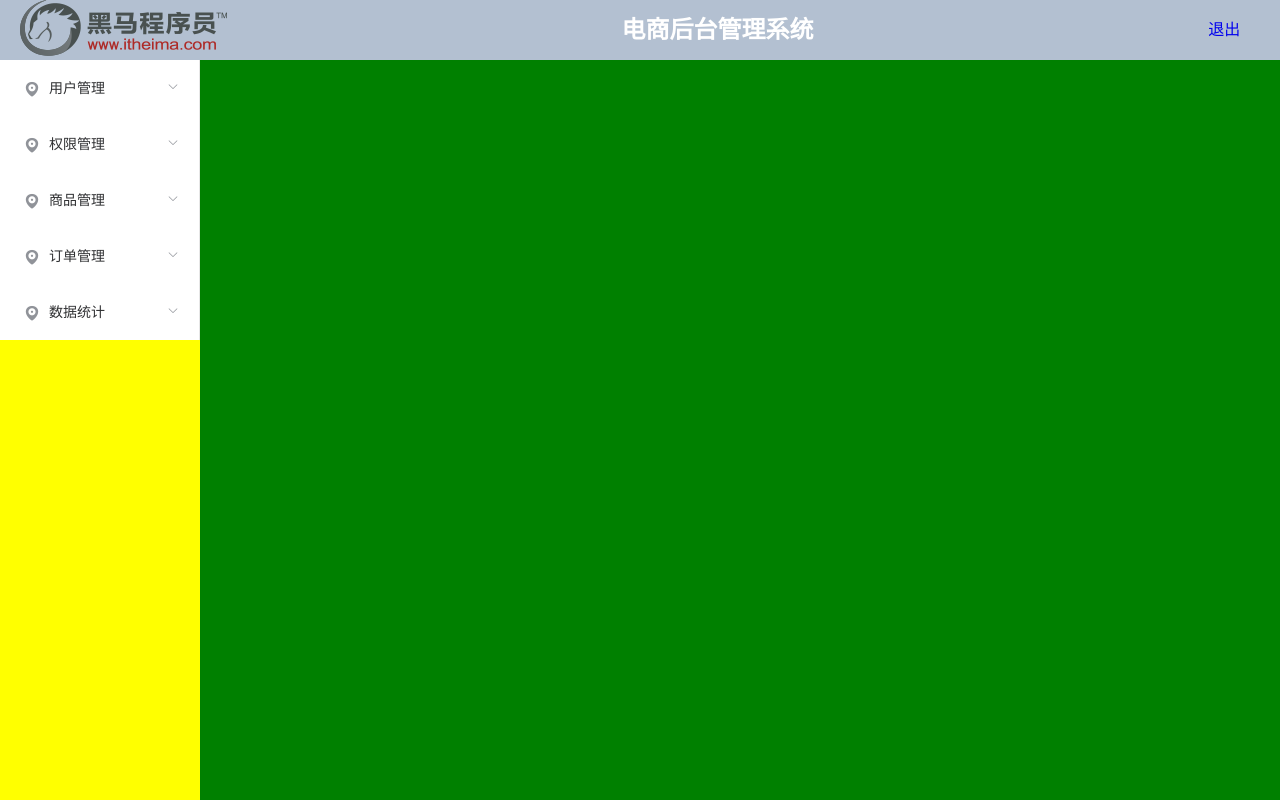
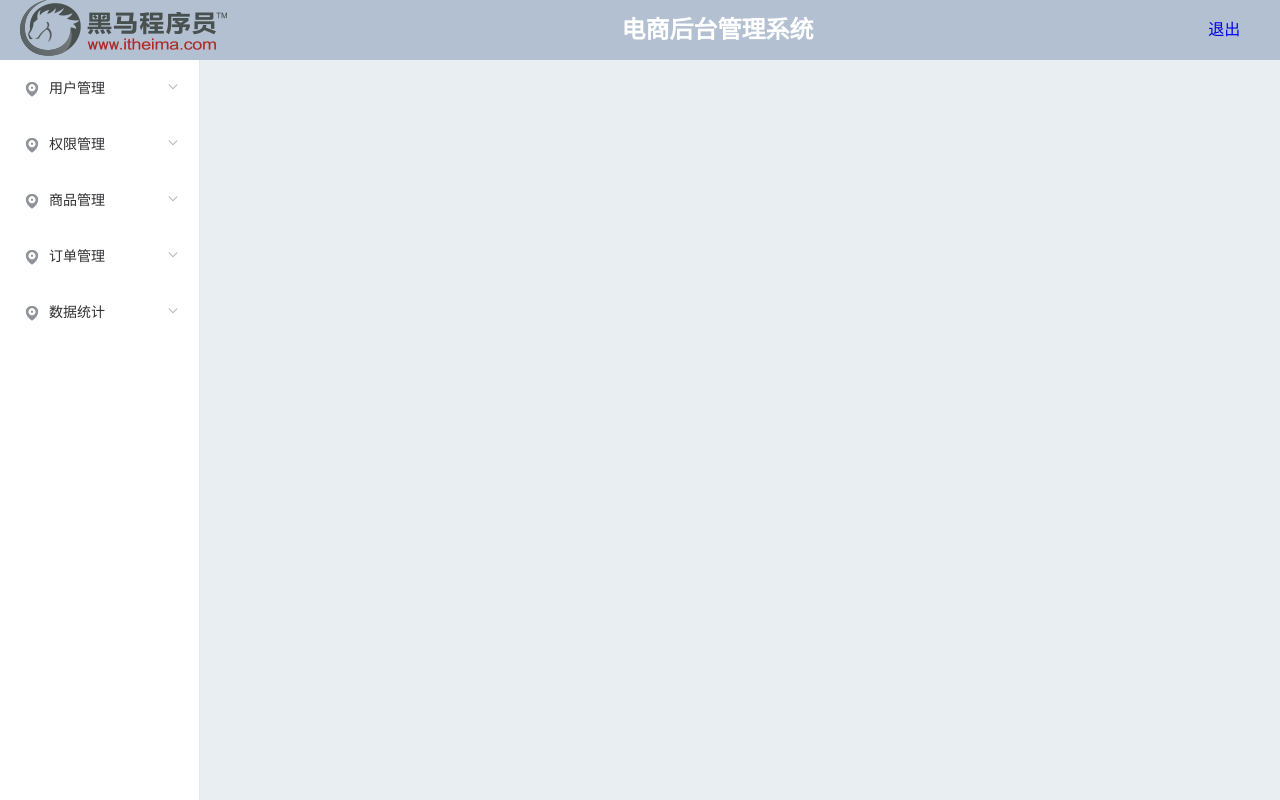
Before and after one commit to fengqianwei/pygshopmanager, a Vue app: page / in a window 1280 px wide. Built offline with nearby package versions, Linux system fonts and the light colour scheme; sample sign-in values are in the browser's storage.

Commit message:
添加用户完成

```diff
--- a/src/components/home.vue
+++ b/src/components/home.vue
@@ -99,28 +99,28 @@
 
 <script>
 export default {
-  beforeMount () {
-    if (!localStorage.getItem('token')) {
+  beforeMount() {
+    if (!localStorage.getItem("token")) {
       this.$router.push({
-        name: 'login'
-      })
-      this.$message.warning('请先登录')
+        name: "login"
+      });
+      this.$message.warning("请先登录");
     }
   },
   methods: {
     // 退出
-    handleLoginout () {
+    handleLoginout() {
       // 清楚token
-      localStorage.clear()
+      localStorage.clear();
       // 来到登录
       this.$router.push({
-        name: 'login'
-      })
+        name: "login"
+      });
       // 提示
-      this.$message.warning('退出成功')
+      this.$message.warning("退出成功");
     }
   }
-}
+};
 </script>
 
 <style>
@@ -128,12 +128,9 @@ export default {
   height: 100%;
   background-color: #b3c0d1;
 }
-.aside {
-  background-color: yellow;
-}
 
 .main {
-  background-color: green;
+  background-color: #e9eef3;
 }
 .middle {
   line-height: 60px;
@@ -144,4 +141,7 @@ export default {
   line-height: 60px;
   text-decoration: none;
 }
+.el-menu-vertical-demo {
+  height: 100%;
+}
 </style>
--- a/src/components/users.vue
+++ b/src/components/users.vue
@@ -87,7 +87,7 @@
       </el-form>
       <div slot="footer" class="dialog-footer">
         <el-button @click="dialogFormVisibleAdd = false">取 消</el-button>
-        <el-button type="primary" @click="dialogFormVisibleAdd = false">确 定</el-button>
+        <el-button type="primary" @click="addUser()">确 定</el-button>
       </div>
     </el-dialog>
   </el-card>
@@ -118,8 +118,24 @@ export default {
   },
   methods: {
     //添加用户
+    async addUser() {
+      //发送请求
+      const res = await this.$http.post(`users`, this.fmdata);
+      console.log(res);
+      const {
+        meta: { msg, status }
+      } = res.data;
+      if (status === 201) {
+        //关闭对话框
+        this.dialogFormVisibleAdd = false;
+        //更新表格
+        this.getTableData();
+      }
+    },
+    //添加用户-打开对话框
     showDiaAddUser() {
       this.dialogFormVisibleAdd = true;
+      this.fmdata = {};
     },
     //清空时获取所有的数据
     getAllUsers() {
@@ -161,7 +177,7 @@ export default {
       if (status === 200) {
         this.total = data.total;
         this.list = data.users;
-        console.log(this.list);
+        // console.log(this.list);
       }
     }
   }
```
